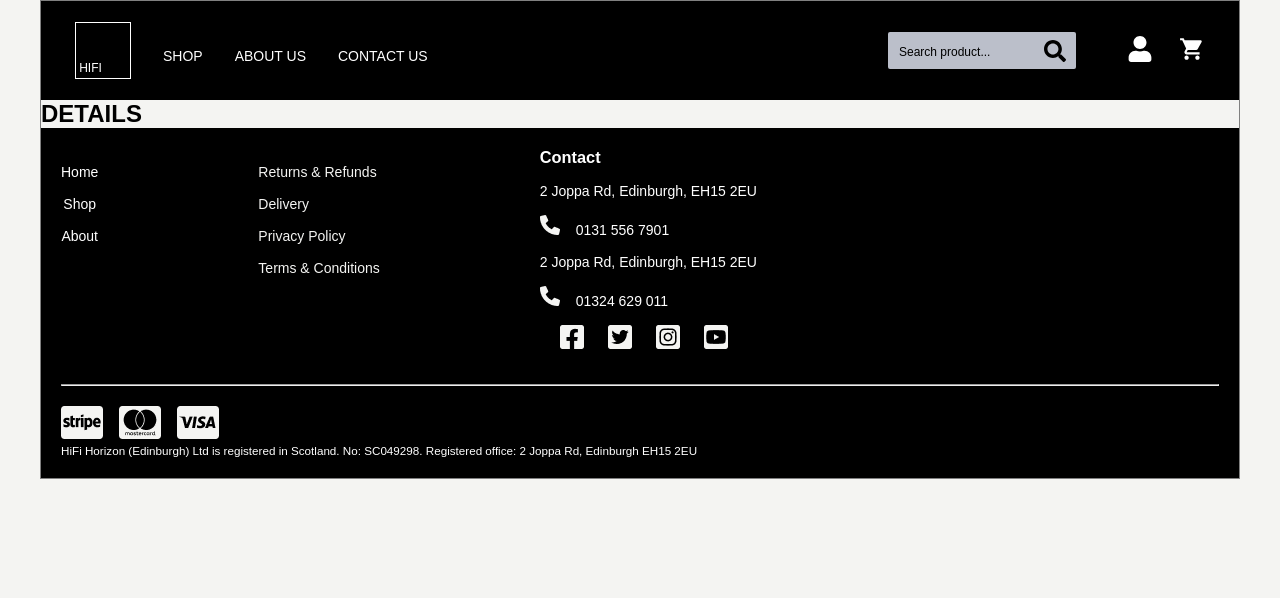
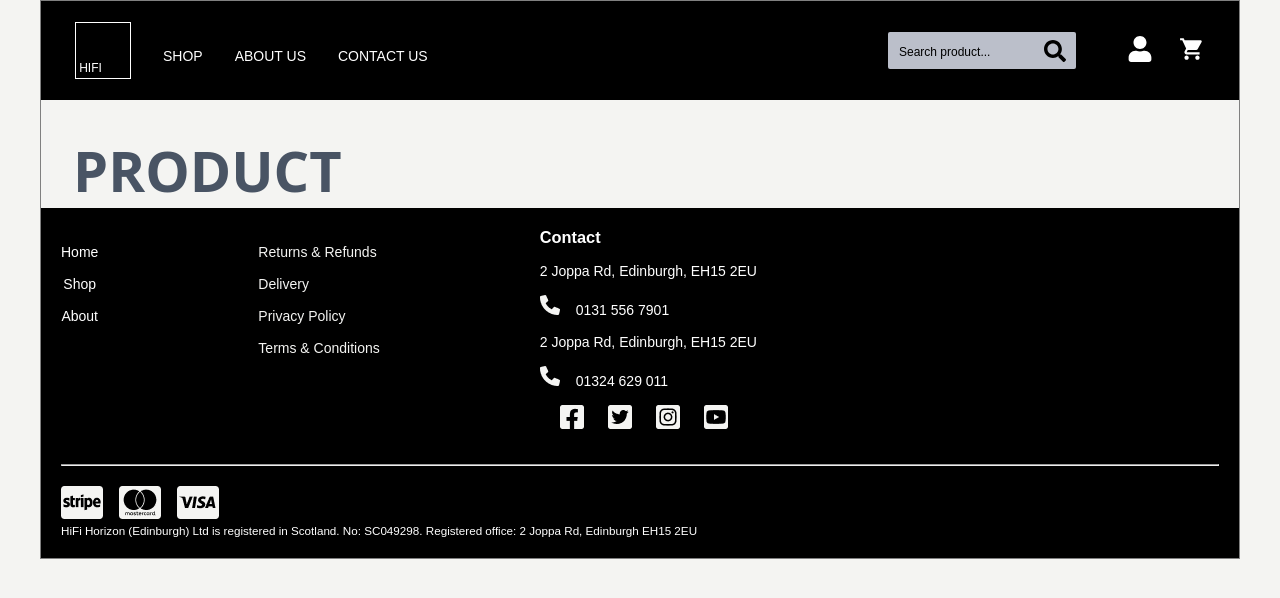
Before and after one commit to rts-cmk-wu13/hifi-horizon-therocket, a React (Vite) app: page /list/1 in a window 1280 px wide. Shown: the top 598 px of the page. Built offline with nearby package versions, Linux system fonts and the light colour scheme; a web font is replaced by a local one.

Commit message:
headline everywhere

```diff
--- a/src/pages/AboutUs.jsx
+++ b/src/pages/AboutUs.jsx
@@ -3,6 +3,7 @@ import About from "../components/AboutUs/About";
 export default function AboutUs() {
     return (
         <>
+        <h1 className="headline">OUR HISTORY</h1>
       <About/>
         </>
     )
--- a/src/pages/Contact.jsx
+++ b/src/pages/Contact.jsx
@@ -6,7 +6,7 @@ export default function Contact() {
     return (
         <>
 
-        <h1>Contact</h1>
+        <h1 className="headline">Contact</h1>
 
         <Form method="post" >
             <div className="form-group">
--- a/src/pages/Details.jsx
+++ b/src/pages/Details.jsx
@@ -8,7 +8,7 @@ export default function Detail(){
 
     return  (
         <>
-        <h2>DETAILS</h2>
+        <h1 className="headline">PRODUCT</h1>
         </>
     )
 }
```
